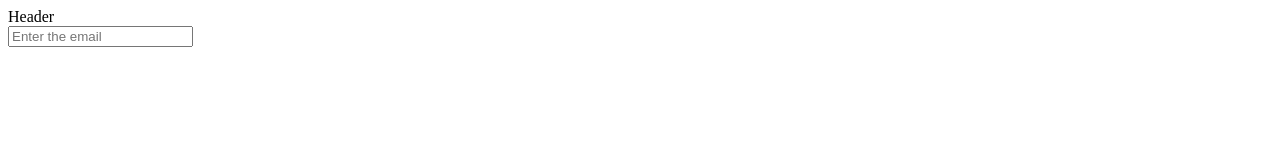
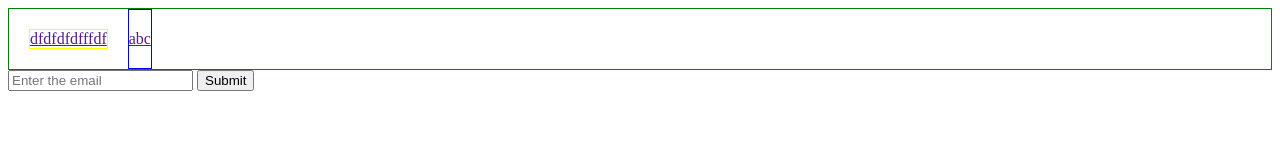
Before and after one commit to Farzen-Taha/ProductLandingPage, a plain HTML site: page index.html in a window 1280 px wide. Drawn offline with Linux system fonts and the light colour scheme.

Commit message:
css file created and partly styled

```diff
--- /dev/null
+++ b/Styles/style.css
@@ -0,0 +1,25 @@
+#nav-bar{
+    border: 1px solid green;
+    display: flex;
+    flex-direction: row;
+    text-align: center;
+    /* justify-content:flex-end; */
+
+}
+#img-div{
+     display: flex;
+    border: 1px solid yellow;
+    align-items: center;
+    /* justify-content: flex-start; */
+    justify-self: flex-start;
+    margin: 20px;
+
+}
+#links{
+    display: flex;
+    border: 1px solid blue;
+    align-items: center;
+    justify-self: flex-end;
+    /* justify-content: right; */
+
+}
--- a/index.html
+++ b/index.html
@@ -1,20 +1,32 @@
 <!DOCTYPE html>
 <html>
+
 <head>
     <title>Produck Landing</title>
+    <link rel="stylesheet" href="Styles/style.css" type="text/css">
 </head>
 
 <body>
-    <header id="header-img">
-        <div id="nav-bar" class="nav-link">
-        Header
+    <!-- <header id="header-img"> -->
+        <div id="nav-bar">
+            <div id="img-div">
+             <!-- <img src="Styles/googlelogo.png" alt="" > -->
+             <a href="">dfdfdfdfffdf</a>
+            </div>
+            <div id="links">
+                <a href="">a</a>
+                <a href="">b</a>
+                <a href="">c</a>
+            </div>
         </div>
-    </header>
+    <!-- </header> -->
     <form id="form">
         <input type="email" id="email" placeholder="Enter the email">
+        <input type="submit" name="sbmtBtn" id="submit">
 
     </form>
 
 
 </body>
+
 </html>
```
Also changed, not shown: Styles/googlelogo.png (added).
